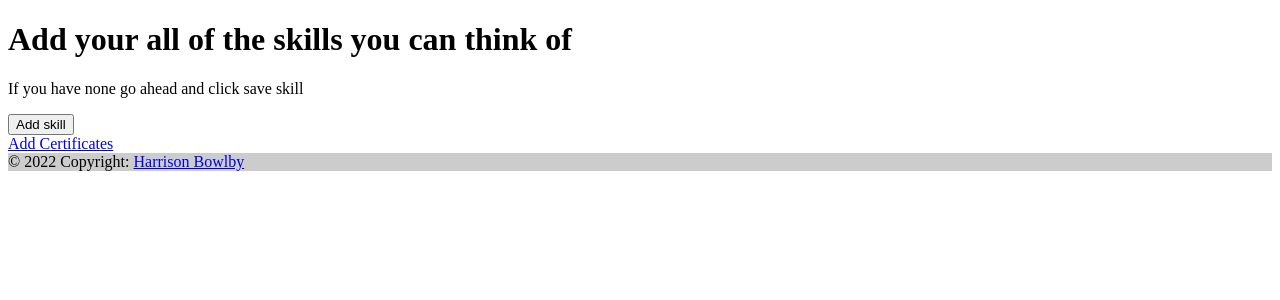
After one commit to hbowlby1/resume_builder, a Django app: page /person/1/skills/ in a window 1280 px wide. The commit adds this page. Shown: the top 300 px of the page. Run offline with Django 4.2, Linux system fonts and the light colour scheme; tables that the repository leaves empty hold one stand-in row (values such as "Sample post").

Commit message:
added complete database, footer, added url wrkarnd

```diff
--- a/buildResume/resumes/forms.py
+++ b/buildResume/resumes/forms.py
@@ -1,6 +1,6 @@
 from django import forms
 
-from .models import (Person, Education, Jobs)
+from .models import (Person, Education, Jobs, Skills, Certificates)
 
 class PersonForms(forms.ModelForm):
     class Meta:
@@ -36,3 +36,21 @@ class JobForm(forms.ModelForm):
             'year_end',
             'job_description',
         )
+
+class SkillForm(forms.ModelForm):
+    class Meta:
+        model = Skills
+        fields = (
+            'skill_name',
+        )
+
+class CertForm(forms.ModelForm):
+    class Meta:
+        model = Certificates
+        fields = (
+            'cert_name',
+            'cert_url',
+            'cert_author',
+            'year_awarded',
+            'year_expired',
+        )
--- a/buildResume/resumes/models.py
+++ b/buildResume/resumes/models.py
@@ -22,7 +22,7 @@ class Education(models.Model):
     year_graduated = models.CharField(max_length=4, help_text='YYYY', null=True, blank=True)
 
     def __str__(self):
-        return f"({self.person.first_name}), {Education.school_name}"
+        return f"({self.person.first_name}), {self.school_name}"
 
 class Jobs(models.Model):
     person = models.ForeignKey(Person, on_delete=models.CASCADE)
@@ -31,3 +31,15 @@ class Jobs(models.Model):
     year_started = models.CharField(max_length=8, help_text='MM/YYYY', blank=True, null=True)
     year_end = models.CharField(max_length=8, help_text='MM/YYYY', blank=True, null=True)
     job_description = models.TextField(null=True, blank=True)
+
+class Skills(models.Model):
+    person = models.ForeignKey(Person, on_delete=models.CASCADE)
+    skill_name = models.CharField(max_length=200, null=True, blank=True)
+
+class Certificates(models.Model):
+    person = models.ForeignKey(Person, on_delete=models.CASCADE)
+    cert_name = models.CharField(max_length=200, blank=True, null=True)
+    cert_url = models.URLField(null=True, blank = True)
+    cert_author = models.CharField(max_length=200, null=True, blank=True)
+    year_awarded = models.CharField(max_length=8, help_text='MM/YYYY', blank=True, null=True)
+    year_expired = models.CharField(max_length=8, help_text='MM/YYYY', blank=True, null=True)
--- a/buildResume/resumes/urls.py
+++ b/buildResume/resumes/urls.py
@@ -5,16 +5,24 @@ createSchool,
 createPerson,
 createSchoolForm,
 createJob,
-createJobForm,)
+createJobForm,
+createSkills,
+createSkillForm,
+createCert,
+createCertForm,)
 
 urlpatterns = [
     path('', HomePageView.as_view(), name='home'),
     path('person/', createPerson, name='person'),
+    path('person/<int:pk>/school/', createSchool, name='create-school'),
     path('person/<int:pk>/jobs/', createJob, name='create-job'),
-    path('person/<int:pk>/school/', createSchool, name='create-school'),
+    path('person/<int:pk>/skills/', createSkills, name='create-skill'),
+    path('person/<int:pk>/certs/', createCert, name='create-cert'),
 
     #HTMX
     path('htmx/create-school-form', createSchoolForm, name='create-school-form'),
     path('htmx/create-job-form', createJobForm, name='create-job-form'),
+    path('htmx/create-skill-form', createSkillForm, name='create-skill-form'),
+    path('htmx/create-cert-form', createCertForm, name='create-cert-form')
 
 ]
--- a/buildResume/resumes/views.py
+++ b/buildResume/resumes/views.py
@@ -1,13 +1,13 @@
 from django.shortcuts import render
-from django.http import HttpResponse, HttpResponsePermanentRedirect
+from django.http import HttpResponse, HttpResponseRedirect
 
 
 from django.views.generic import TemplateView
 
 from django.urls import reverse_lazy, reverse
 
-from .models import (Person, Education, Jobs)
-from .forms import (SchoolForm, PersonForms, JobForm)
+from .models import (Person, Education, Jobs, Skills, Certificates)
+from .forms import (SchoolForm, PersonForms, JobForm, SkillForm, CertForm)
 
 # Create your views here.
 class HomePageView(TemplateView):
@@ -20,7 +20,7 @@ def createPerson(request):
         if personForm.is_valid():
             person = personForm.save(commit=False)
             person.save()
-            return HttpResponsePermanentRedirect(f'/person/{person.id}/school/')
+            return HttpResponseRedirect(f'/person/{person.id}/school/')
         else:
             return render(request, "person_form.html", context={
                 "personForm": personForm
@@ -42,7 +42,7 @@ def createSchool(request, pk):
           school = schoolForm.save(commit=False)
           school.person = person
           school.save()
-          return HttpResponsePermanentRedirect(f'/person/{person.id}/jobs')
+          return HttpResponse('\nschool saved')
         else:
             return render(request, "partials/school_form.html", context={
                 "schoolForm": schoolForm
@@ -74,7 +74,7 @@ def createJob(request, pk):
             job = jobForm.save(commit=False)
             job.person = person
             job.save()
-            return HttpResponse("Job Saved")
+            return HttpResponse('\njob saved')
         else:
             return render(request, "partials/job_form.html", context={
                 "jobForm": jobForm
@@ -94,3 +94,65 @@ def createJobForm(request):
         'jobForm': jobForm
     }
     return render(request, 'partials/job_form.html', context)
+
+def createSkills(request, pk):
+    person = Person.objects.get(id=pk)
+    skills = Skills.objects.filter(person=person)
+    skillForm = SkillForm(request.POST or None)
+
+    if request.method == "POST":
+        if skillForm.is_valid():
+            skill = skillForm.save(commit=False)
+            skill.person = person
+            skill.save()
+            return HttpResponse(f"skill saved-")
+        else:
+            return render(request, "partials/skill_form.html", context={
+                "skillForm": skillForm
+            })
+
+    context ={
+        "skillForm": skillForm,
+        "person": person,
+        "skill": skills,
+    }
+
+    return render(request, "create-skill.html", context)
+
+def createSkillForm(request):
+    skillForm = SkillForm()
+    context = {
+        'skillForm': skillForm
+    }
+    return render(request, 'partials/skill_form.html', context)
+
+def createCert(request, pk):
+    person = Person.objects.get(id=pk)
+    cert = Certificates.objects.filter(person=person)
+    certForm = CertForm(request.POST or None)
+
+    if request.method == "POST":
+        if certForm.is_valid():
+            cert = certForm.save(commit=False)
+            cert.person = person
+            cert.save()
+            return HttpResponse(f"Certificate saved-")
+        else:
+            return render(request, "partials/cert_form.html", context={
+                "certForm": certForm
+            })
+
+    context ={
+        "certForm": certForm,
+        "person": person,
+        "certificate": cert,
+    }
+
+    return render(request, "create_cert.html", context)
+
+def createCertForm(request):
+    certForm = CertForm()
+    context = {
+        'certForm': certForm
+    }
+    return render(request, 'partials/cert_form.html', context)
--- /dev/null
+++ b/buildResume/static/js/getYear.js
@@ -0,0 +1 @@
+document.getElementById('currentYear').innerHTML = new Date().getFullYear();
--- a/buildResume/templates/base.html
+++ b/buildResume/templates/base.html
@@ -14,6 +14,9 @@
         {% block content %}
 
         {% endblock content %}
+
+        {% include 'partials/footer.html' %}
+        <script src="{% static 'js/getYear.js' %}"></script>
     </div>
 </body>
 </html>
--- a/buildResume/templates/create-job.html
+++ b/buildResume/templates/create-job.html
@@ -12,4 +12,5 @@
         <div id='jobForm'></div>
 
     </form>
+    <a href="{% url 'create-skill' person.id %}">Add Skills</a>
 {% endblock content %}
--- /dev/null
+++ b/buildResume/templates/create-skill.html
@@ -0,0 +1,16 @@
+{% extends 'base.html' %}
+{% load static %}
+
+{% block content %}
+<h1>Add your all of the skills you can think of</h1>
+<p>If you have none go ahead and click save skill</p>
+    <form method="post">
+        {% csrf_token %}
+        <!--School form handler-->
+        <button type='button' hx-get="{% url 'create-skill-form' %}" hx-target='#skillForm', hx-swap='beforeend'>Add skill</button>
+
+        <div id='skillForm'></div>
+
+    </form>
+    <a href="{% url 'create-cert' person.id %}">Add Certificates</a>
+{% endblock content %}
--- a/buildResume/templates/create_school.html
+++ b/buildResume/templates/create_school.html
@@ -11,5 +11,5 @@
 
         <div id='schoolForm'></div>
     </form>
-    <a href="{% url 'create-job' person.id%}">Add Job Experience</a>
+    <a href="{% url 'create-job' person.id %}">Add Job Experience</a>
 {% endblock content %}
--- /dev/null
+++ b/buildResume/templates/partials/footer.html
@@ -0,0 +1,8 @@
+<footer class="bg-light text-center text-lg-start">
+    <!-- Copyright -->
+    <div class="text-center p-3" style="background-color: rgba(0, 0, 0, 0.2);">
+      © <span id='currentYear'></span> Copyright:
+      <a class="text-dark" href="https://www.harrisonbowlby.com/">Harrison Bowlby</a>
+    </div>
+    <!-- Copyright -->
+  </footer>
```
Also changed, not shown: buildResume/resumes/admin.py (+6 -1 lines), buildResume/templates/create_cert.html (added, +15 -0 lines), buildResume/templates/partials/cert_form.html (added, +8 -0 lines), buildResume/templates/partials/skill_form.html (added, +8 -0 lines), buildResume/resumes/migrations/0004_skills.py (added), buildResume/resumes/migrations/0005_certificates.py (added).
